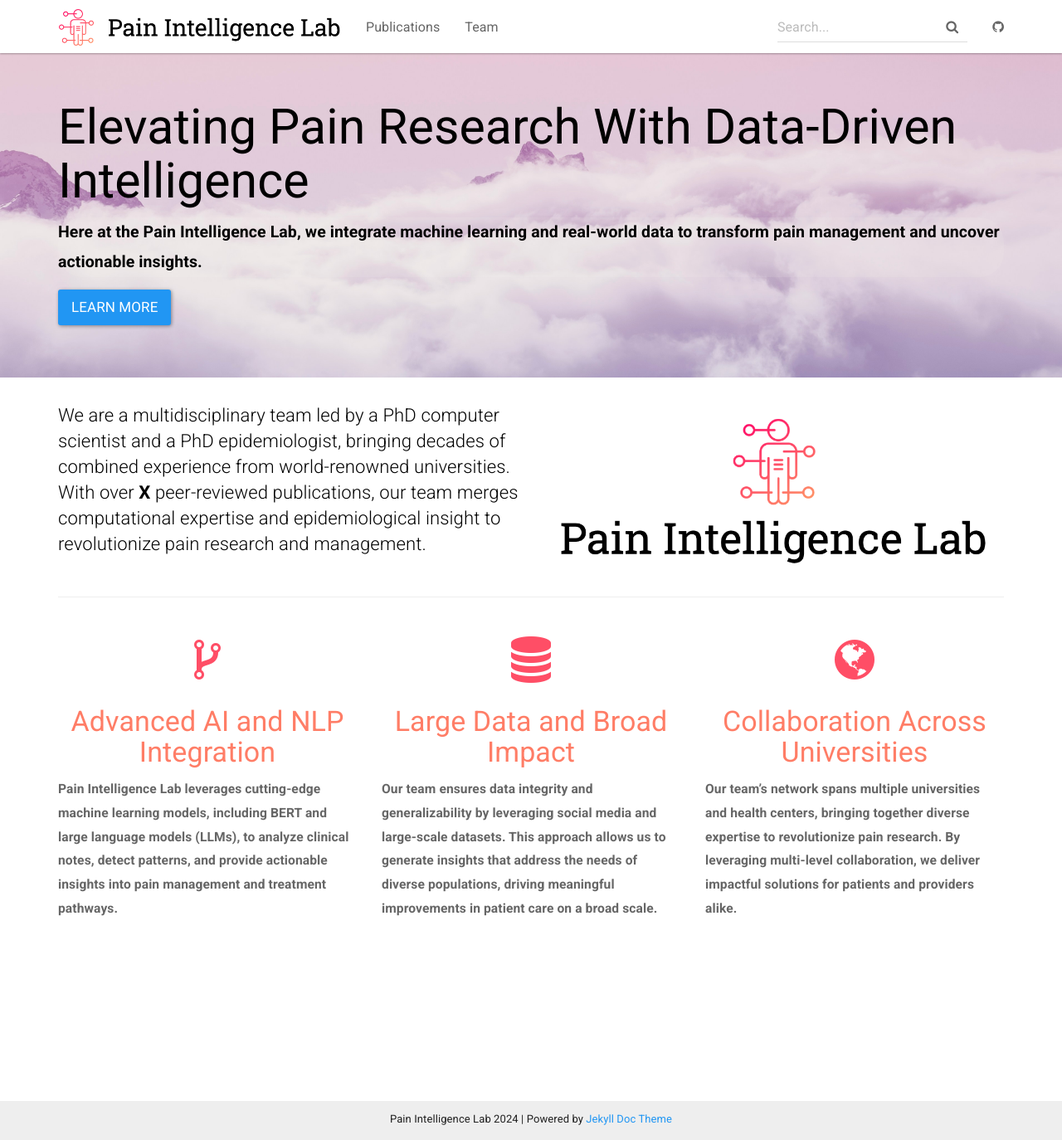
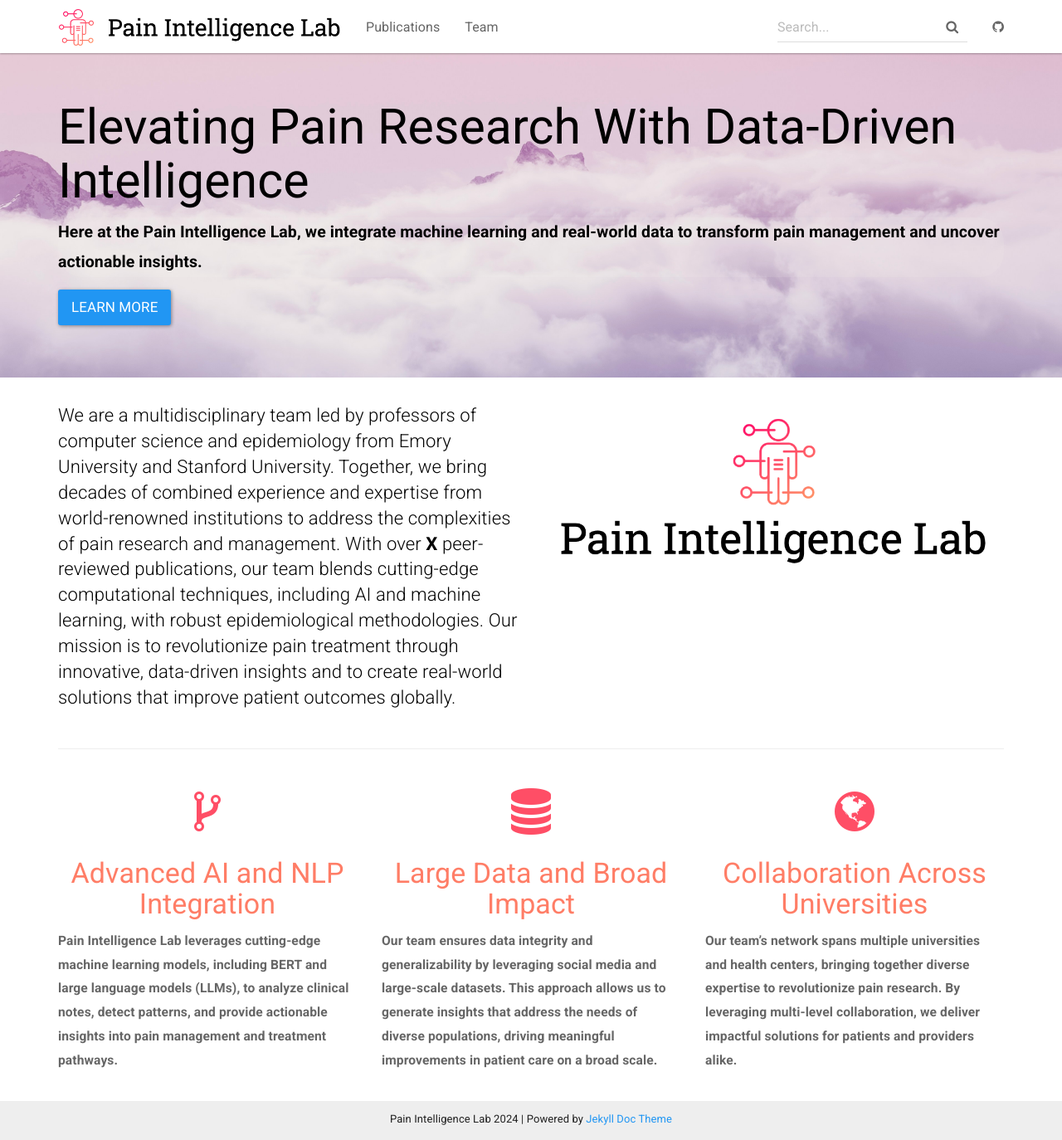
Before and after one commit to potatole123/my-prog, a Jekyll site: the page built from index.html, in a window 1280 px wide and 1374 px high. Shown: the whole window at 83% size. Built offline with Jekyll 4.4.1, drawn with Linux system fonts in a browser that asks for light colours.

Commit message:
Update index.html

```diff
--- a/index.html
+++ b/index.html
@@ -16,10 +16,14 @@ layout: default
     <div class="row">
         <div class="col-md-6">
             <!-- <h2 class="header-light regular-pad">Who are we?</h2> -->
-              <p class="lead" style="color: black; font-size: 1.7em;">We are a multidisciplinary team led by a PhD
-                computer scientist and a PhD epidemiologist, bringing decades of combined experience from world-renowned
-                universities. With over <strong>X</strong> peer-reviewed publications, our team merges computational
-                expertise and epidemiological insight to revolutionize pain research and management.</p>
+              <p class="lead" style="color: black; font-size: 1.7em;">We are a multidisciplinary team led by
+                professors of computer science and epidemiology from Emory University and Stanford University.
+                Together, we bring decades of combined experience and expertise from world-renowned institutions
+                to address the complexities of pain research and management. With over <strong>X</strong>
+                peer-reviewed publications, our team blends cutting-edge computational techniques, including AI
+                and machine learning, with robust epidemiological methodologies. Our mission is to revolutionize
+                pain treatment through innovative, data-driven insights and to create real-world solutions that
+                improve patient outcomes globally.</p>
         </div>
         <div class="col-md-6 text-center">
             <img src="{{ "/assets/img/pain_intelligence_lab_logo.png" | relative_url }}" alt="Jekyll logo" class="img-responsive">
```
